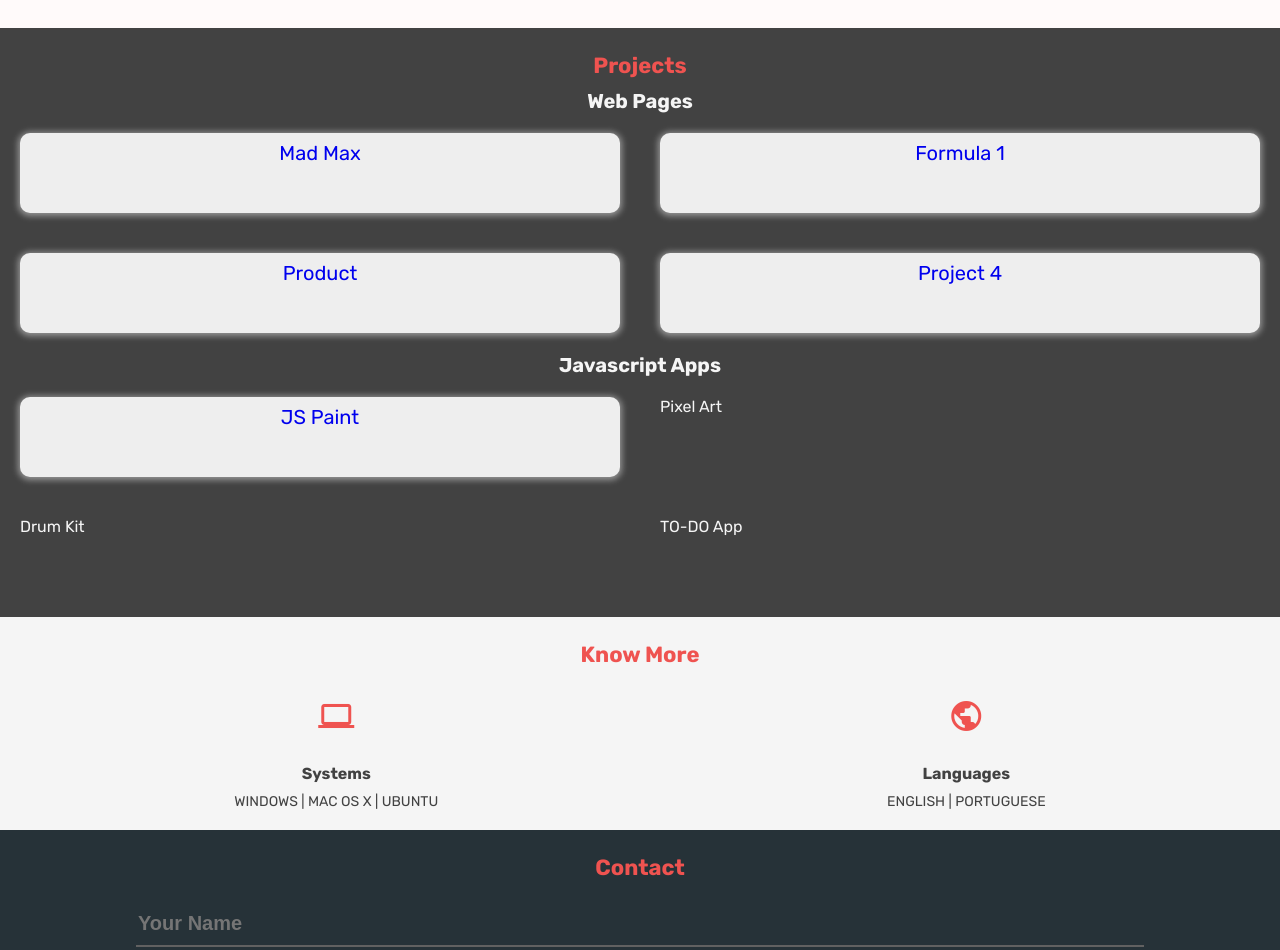
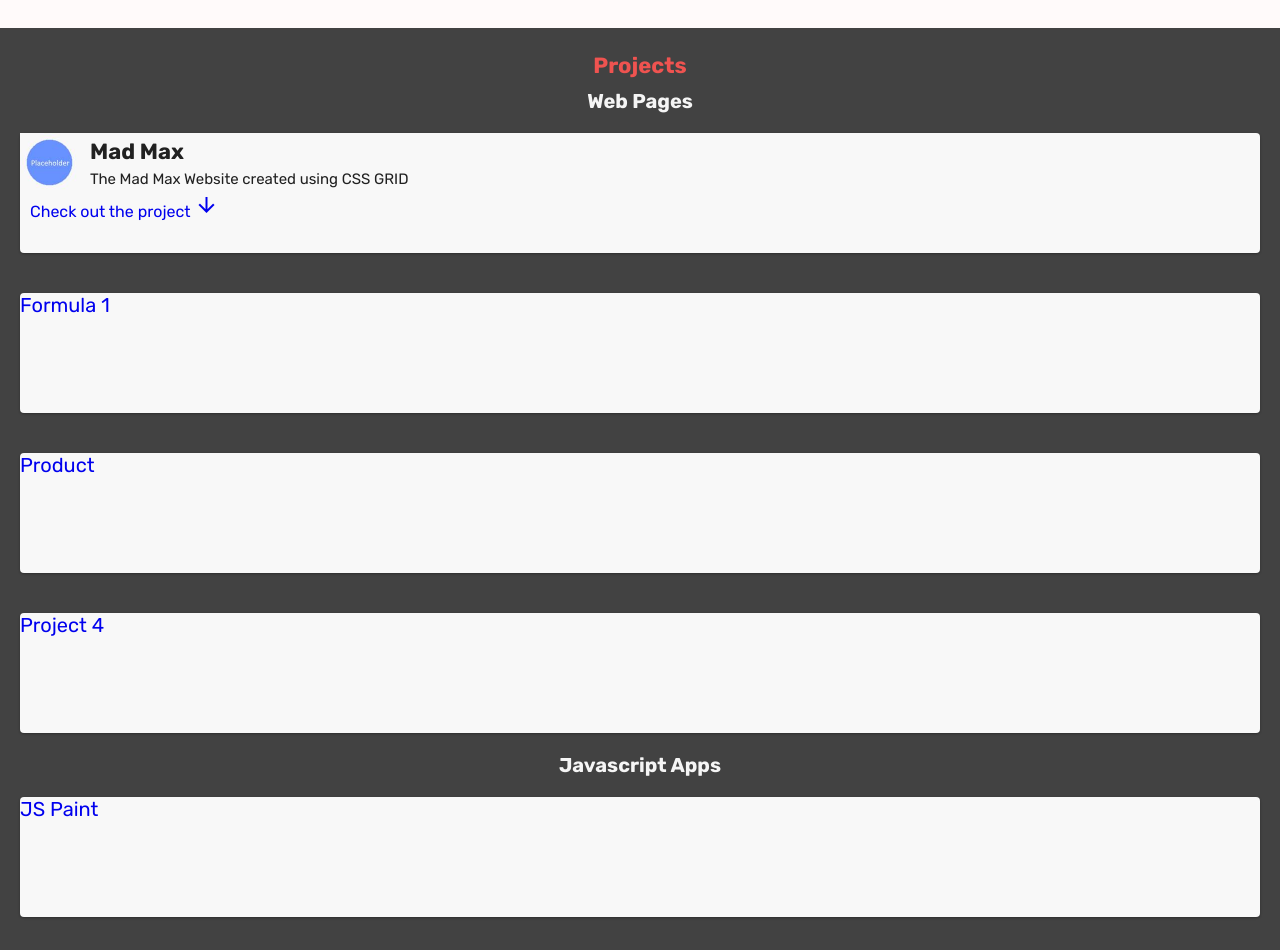
Before and after one commit to betocostadev/betocostadev.github.io, a plain HTML site: page index.html in a window 1280 px wide. Shown: the part 1820-2770 px from the top of the page. Drawn offline with Linux system fonts and the light colour scheme.

Commit message:
better cards, added placeholder img

```diff
--- a/css/portf_main.css
+++ b/css/portf_main.css
@@ -471,7 +471,7 @@ footer {
 .object-button__link {
     flex: 0.4;
     transition: color 0.6s, border 0.6s cubic-bezier(0.36, 0.02, 0.38, 0.93);
-    border: 0.25rem solid rgba(85, 85, 85, 0.678);
+    border: 0.25rem solid rgba(78, 78, 78, 0.678);
     padding: 0.1rem;
     color: var(--cgrey700);
     text-align: center;
@@ -481,7 +481,7 @@ footer {
     text-decoration: none;
 }
 .object-button__link:hover {
-    border: 0.2rem solid var(--cred400);
+    border: 0.25rem solid var(--cred400);
     color: var(--cred400);
 }
 
@@ -714,33 +714,60 @@ footer {
 .container-cards {
     display: grid;
     grid-gap: 20px;
-    grid-template-columns: 1fr 1fr;
-    grid-template-rows: repeat(2, 100px);
+    grid-template-columns: 1fr;
+    grid-template-rows: repeat(4, 140px);
 }
 
 /* PROJECT CARDS */
 
 .object-card__link {
-    text-align: center;
     text-decoration: none;
     font-size: 2rem;
     margin: 1rem;
-    padding: 0.8rem;
+    padding: 0;
     display: block;
-    background: #eeeeee;
-    border-radius: 10px;
-    -moz-border-radius: 10px;
-    -webkit-border-radius: 10px;
-    -webkit-box-shadow: 0px 1px 6px 2px rgba(173,173,173,0.8);
-    -moz-box-shadow: 0px 1px 6px 2px rgba(173,173,173,0.8);
-    box-shadow: 0px 1px 6px 2px rgba(173,173,173,0.8);
-    transition: all 0.3s ease-in-out;
+    background: #f8f8f8;
+    border-radius: 4px;
+    -moz-border-radius: 4px;
+    -webkit-border-radius: 4px;
+    -webkit-box-shadow: 0 1px 3px rgba(15, 15, 15, 0.12), 0 1px 2px rgba(15, 15, 15, 0.24);
+    -moz-box-shadow: 0 1px 3px rgba(15, 15, 15, 0.12), 0 1px 2px rgba(15, 15, 15, 0.24);
+    box-shadow: 0 1px 3px rgba(15, 15, 15, 0.12), 0 1px 2px rgba(15, 15, 15, 0.24);
+    transition: all 0.3s cubic-bezier(.25,.8,.25,1);
 }
 
 .object-card__link:hover {
-    -webkit-box-shadow: 0px 2px 10px 5px rgba(173,173,173,0.8);
-    -moz-box-shadow: 0px 2px 10px 5px rgba(173,173,173,0.8);
-    box-shadow: 0px 2px 10px 5px rgba(173,173,173,0.8);
+    background: #e9e9e9;
+    -webkit-box-shadow: 0 14px 28px rgba(10, 10, 10, 0.25), 0 10px 10px rgba(10, 10, 10, 0.22);
+    -moz-box-shadow: 0 14px 28px rgba(10, 10, 10, 0.25), 0 10px 10px rgba(10, 10, 10, 0.22);
+    box-shadow: 0 14px 28px rgba(10, 10, 10, 0.25), 0 10px 10px rgba(10, 10, 10, 0.22);
+}
+
+.object-card__img {
+    background-size: cover;
+    border-radius: 50%;
+    float: left;
+    height: 60px;
+    width: 60px;
+    margin-right: 1rem;
+}
+.object-card__text {
+    color: var(--cgrey900);
+    margin: 0;
+    padding: 0;
+}
+.object-card__title {
+    font-size: 2.2rem;
+    margin: 0.5rem;
+}
+.object-card__body {
+    font-size: 1.5rem;
+    margin: 0.2rem;
+}
+.object_card--label {
+    clear: left;
+    font-size: 1.6rem;
+    margin: 0.5rem 1rem;
 }
 
 /* CONTACT FORM */
--- a/index.html
+++ b/index.html
@@ -114,7 +114,19 @@
         <section>
           <h3>Web Pages</h3>
           <div class="container-cards">
-            <a href="#" class="object-card__link">Mad Max</a>
+            <a href="#" class="object-card__link">
+                <div class="object-card__img">
+                  <img src="img/placeholder_card_img.jpg" alt="Mad Max cover project">
+                </div>
+                <div class="object-card__text">
+                  <h2 class="object-card__title">Mad Max</h2>
+                  <p class="object-card__body">The Mad Max Website created using CSS GRID</p>
+                </div>
+                <p class="object_card--label">
+                  Check out the project
+                  <i class="object-card__icon material-icons">arrow_downward</i>
+                </p>
+            </a>
             <a href="#" class="object-card__link">Formula 1</a>
             <a href="#" class="object-card__link">Product</a>
             <a href="#" class="object-card__link">Project 4</a>
```
Also changed, not shown: img/placeholder_card_img.jpg (added), 2 other files.
